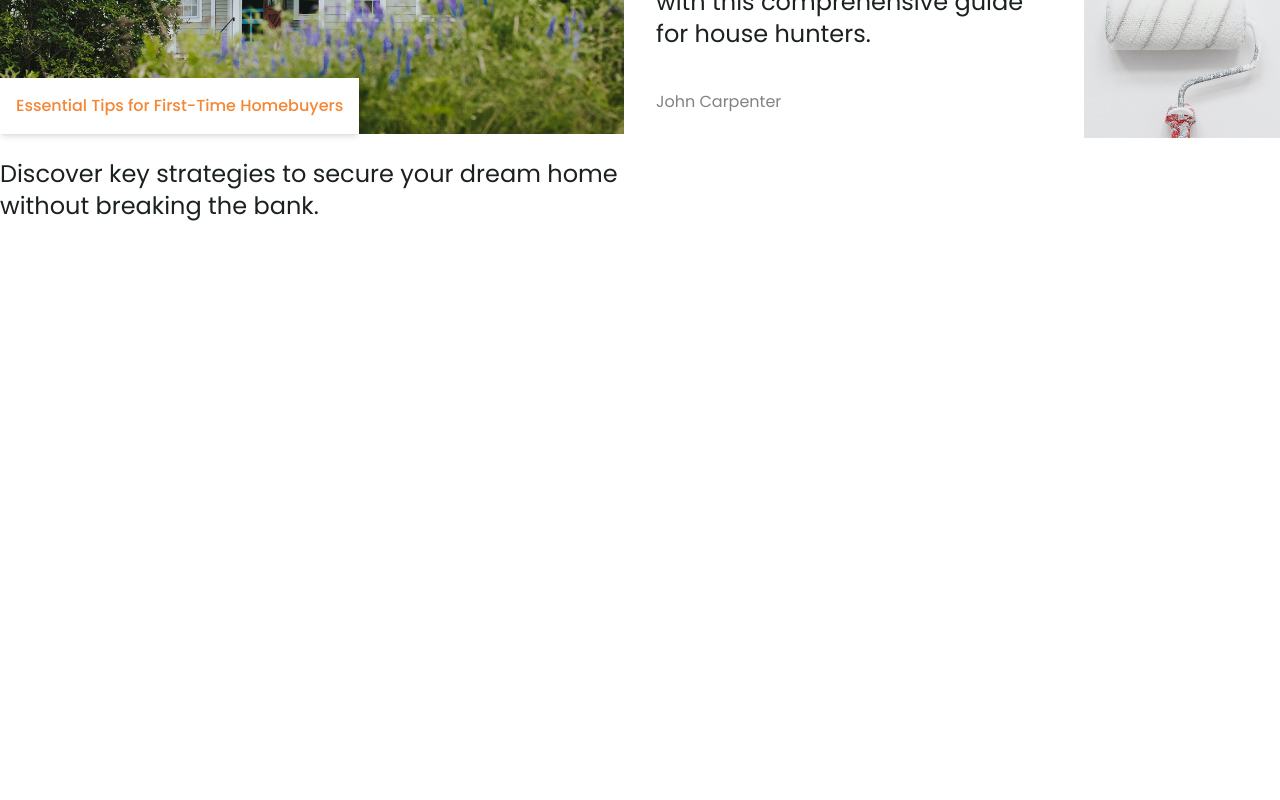
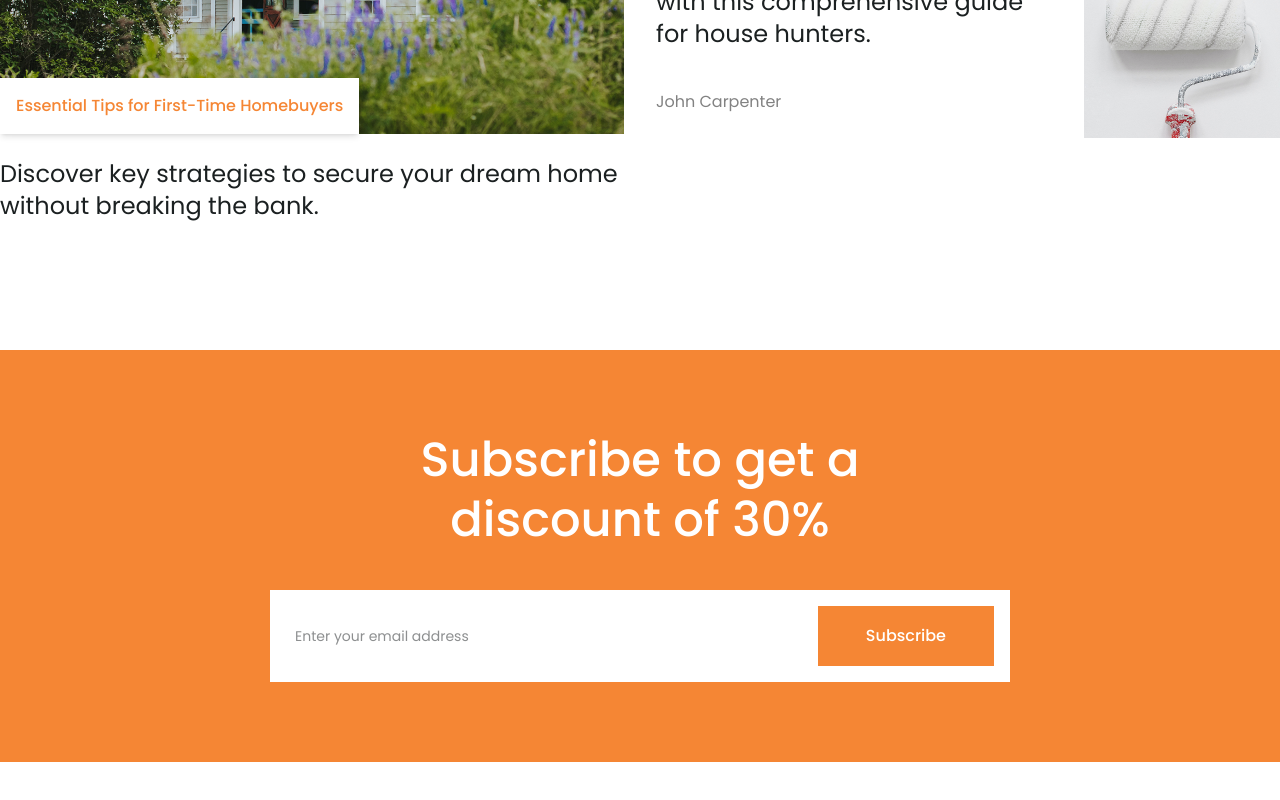
Before and after one commit to tamathecxder/omah, a Svelte app: page / in a window 1280 px wide. Shown: the part 3070-3870 px from the top of the page. Before the commit the page ends 3460 px from the top, so only its background shows below. Built offline with nearby package versions, Linux system fonts and the light colour scheme.

Commit message:
complete discount section

```diff
--- a/src/App.svelte
+++ b/src/App.svelte
@@ -1,6 +1,7 @@
 <script lang="ts">
     import Navbar from "./lib/components/Navbar.svelte";
     import BlogPost from "./lib/sections/BlogPost.svelte";
+  import Discount from "./lib/sections/Discount.svelte";
     import Hero from "./lib/sections/Hero.svelte";
     import Latest from "./lib/sections/Latest.svelte";
     import Testimonial from "./lib/sections/Testimonial.svelte";
@@ -15,6 +16,7 @@
         <Latest latestItems={data.latest} />
         <Testimonial testimonials={data.testimonials} />
         <BlogPost blogPosts={data.blogs} />
+        <Discount />
     </main>
 </div>
 
--- /dev/null
+++ b/src/lib/sections/Discount.svelte
@@ -0,0 +1,15 @@
+<script lang="ts">
+  import Button from "../components/Button.svelte";
+
+</script>
+
+<section class="pb-32">
+    <div class="flex flex-col items-center justify-center bg-primary py-20 gap-10">
+        <h2 class="max-w-xl font-medium text-white text-5xl text-center leading-tight">Subscribe to get a discount of 30%</h2>
+
+        <div class="min-w-[740px] flex flex-col lg:flex-row items-center justify-between bg-white p-4 gap-5">
+            <input type="text" class="border border-transparent h-[60px] w-full p-2 text-sm focus:outline-none focus:ring-0 focus:border-primary/100" placeholder="Enter your email address">
+            <Button text="Subscribe" />
+        </div>
+    </div>
+</section>
```
